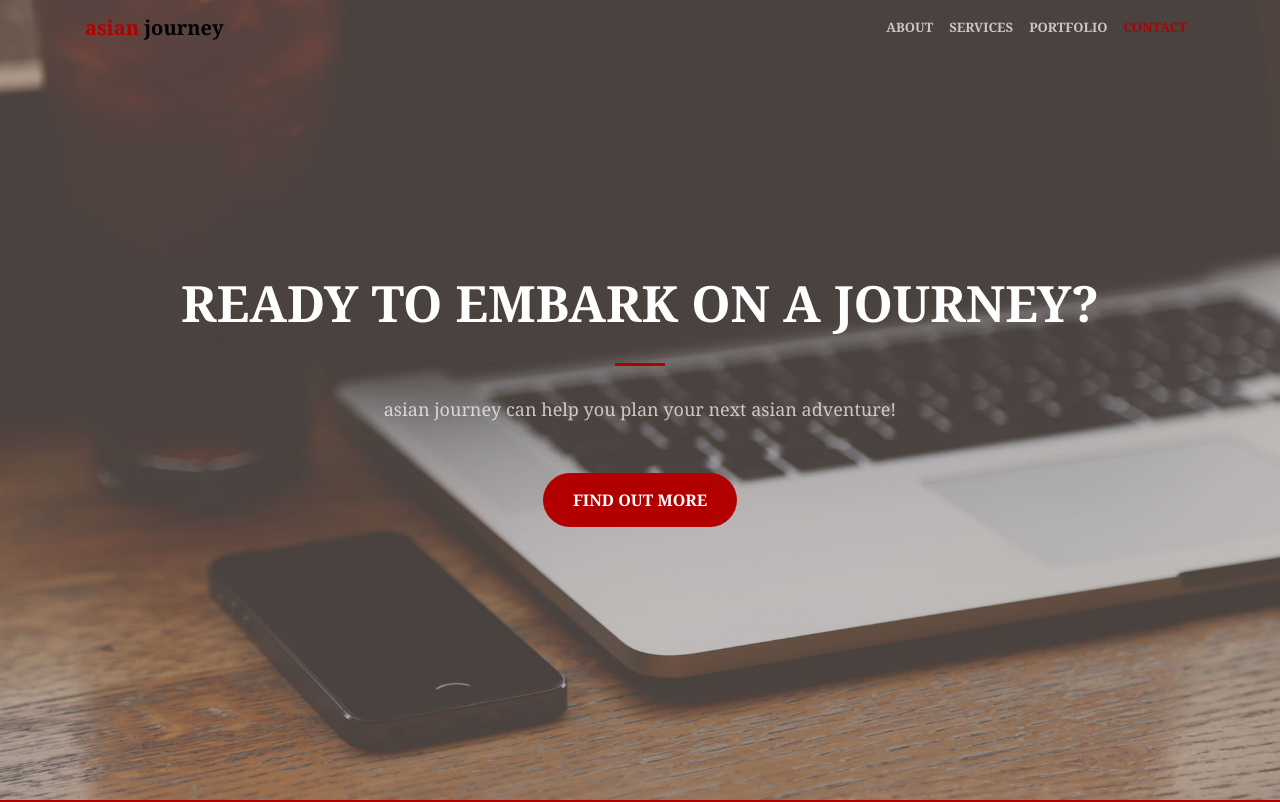
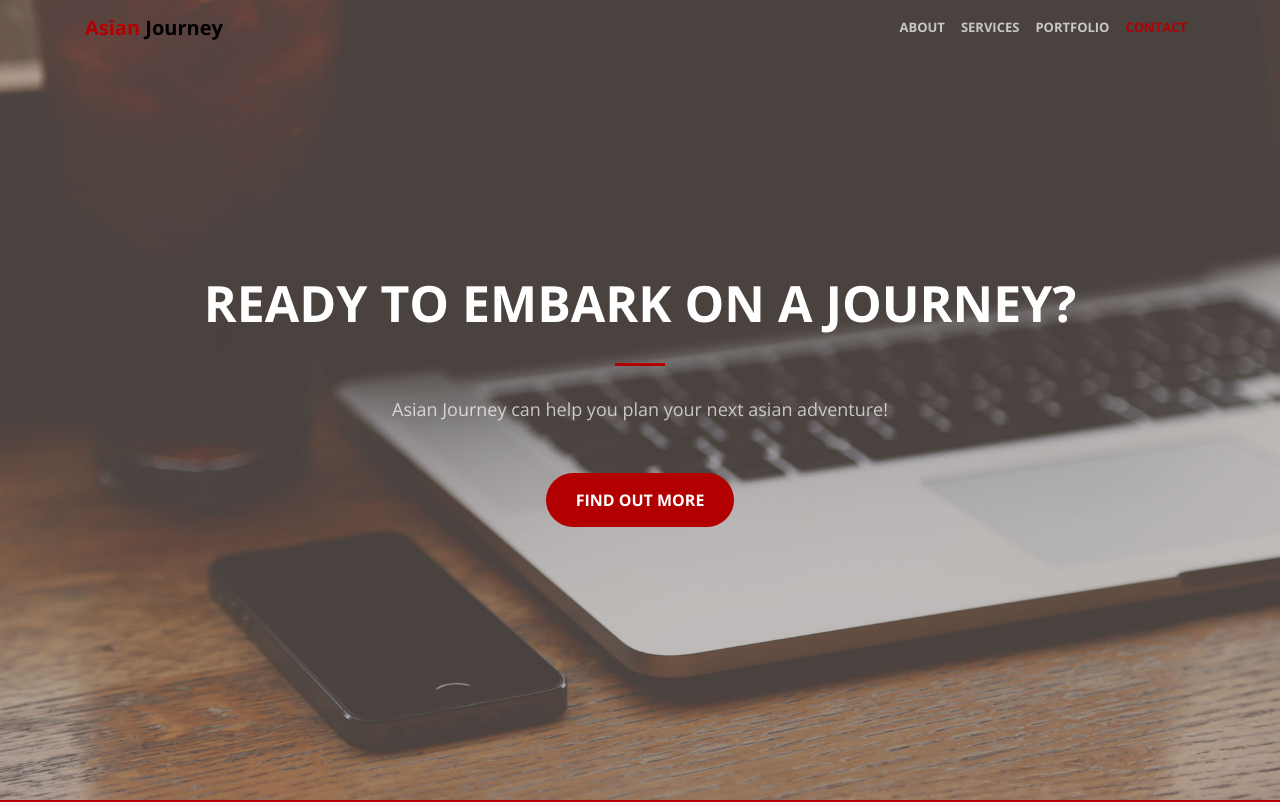
Before and after one commit to afthaj/AsianJourney, a website: page index.html in a window 1280 px wide. Shown: the top 802 px of the page. Drawn offline with nearby package versions, Linux system fonts and the light colour scheme.

Commit message:
2017-10-26-1220
changed the main font from Noto Serif back to Open Sans

```diff
--- a/creative.css
+++ b/creative.css
@@ -1,5 +1,5 @@
 /*!
- * Start Bootstrap - Createive v4.0.0-beta.2 (https://startbootstrap.com/template-overviews/creative)
+ * Start Bootstrap - Creative v4.0.0-beta.2 (https://startbootstrap.com/template-overviews/creative)
  * Copyright 2013-2017 Start Bootstrap
  * Licensed under MIT (https://github.com/BlackrockDigital/startbootstrap-creative/blob/master/LICENSE)
  */
@@ -9,7 +9,7 @@ html {
   height: 100%; }
 
 body {
-  font-family: 'Noto Serif', 'Helvetica Neue', Arial, serif; }
+  font-family: 'Open Sans', 'Helvetica Neue', Arial, serif; }
 
 hr {
   max-width: 50px;
@@ -33,7 +33,7 @@ h3,
 h4,
 h5,
 h6 {
-  font-family: 'Noto Serif', 'Helvetica Neue', Arial, sans-serif; }
+  font-family: 'Open Sans', 'Helvetica Neue', Arial, sans-serif; }
 
 p {
   font-size: 16px;
@@ -80,7 +80,7 @@ body {
 #mainNav {
   border-color: rgba(34, 34, 34, 0.05);
   background-color: white;
-  font-family: 'Noto Serif', 'Helvetica Neue', Arial, sans-serif;
+  font-family: 'Open Sans', 'Helvetica Neue', Arial, sans-serif;
   -webkit-transition: all 0.2s;
   -moz-transition: all 0.2s;
   transition: all 0.2s; }
@@ -88,13 +88,15 @@ body {
     font-weight: 700;
     text-transform: uppercase;
     color: #B20000;
-    font-family: 'Noto Serif', 'Helvetica Neue', Arial, sans-serif; }
+    font-family: 'Open Sans', 'Helvetica Neue', Arial, sans-serif; }
   #mainNav .font-Asian {
     text-transform: none;
-    font-family: 'Noto Serif', 'Helvetica Neue', Arial, sans-serif; }
+    font-family: 'Open Sans', 'Helvetica Neue', Arial, sans-serif;
+    color: #B20000;
   }
   #mainNav .font-Journey {
-
+    text-transform: none;
+    font-family: 'Open Sans', 'Helvetica Neue', Arial, sans-serif;
   }
     #mainNav .navbar-brand:focus, #mainNav .navbar-brand:hover {
       color: #B20000; }
@@ -125,7 +127,11 @@ body {
       border-color: rgba(255, 255, 255, 0.3);
       background-color: transparent; }
       #mainNav .navbar-brand {
-        color: rgba(255, 255, 255, 0.7); }
+        /*
+        color: rgba(255, 255, 255, 0.7);
+        */
+        color: black;
+      }
         #mainNav .navbar-brand:focus, #mainNav .navbar-brand:hover {
           color: white; }
       #mainNav .navbar-nav > li.nav-item > a.nav-link,
@@ -139,7 +145,7 @@ body {
         background-color: white; }
         #mainNav.navbar-shrink .navbar-brand {
           font-size: 16px;
-          color: #B20000; }
+          color: #000; }
           #mainNav.navbar-shrink .navbar-brand:focus, #mainNav.navbar-shrink .navbar-brand:hover {
             color: #B20000; }
         #mainNav.navbar-shrink .navbar-nav > li.nav-item > a.nav-link,
@@ -238,7 +244,7 @@ header.masthead {
       .portfolio-box .portfolio-box-caption .portfolio-box-caption-content .project-category,
       .portfolio-box .portfolio-box-caption .portfolio-box-caption-content .project-name {
         padding: 0 15px;
-        font-family: 'Noto Serif', 'Helvetica Neue', Arial, sans-serif; }
+        font-family: 'Open Sans', 'Helvetica Neue', Arial, sans-serif; }
       .portfolio-box .portfolio-box-caption .portfolio-box-caption-content .project-category {
         font-size: 14px;
         font-weight: 600;
@@ -346,7 +352,7 @@ header.masthead {
   text-transform: uppercase;
   border: none;
   border-radius: 300px;
-  font-family: 'Noto Serif', 'Helvetica Neue', Arial, sans-serif; }
+  font-family: 'Open Sans', 'Helvetica Neue', Arial, sans-serif; }
 
 .btn-xl {
   padding: 15px 30px; }
--- a/css/creative.css
+++ b/css/creative.css
@@ -9,7 +9,7 @@ html {
   height: 100%; }
 
 body {
-  font-family: 'Noto Serif', 'Helvetica Neue', Arial, serif; }
+  font-family: 'Open Sans', 'Helvetica Neue', Arial, serif; }
 
 hr {
   max-width: 50px;
@@ -33,7 +33,7 @@ h3,
 h4,
 h5,
 h6 {
-  font-family: 'Noto Serif', 'Helvetica Neue', Arial, sans-serif; }
+  font-family: 'Open Sans', 'Helvetica Neue', Arial, sans-serif; }
 
 p {
   font-size: 16px;
@@ -80,7 +80,7 @@ body {
 #mainNav {
   border-color: rgba(34, 34, 34, 0.05);
   background-color: white;
-  font-family: 'Noto Serif', 'Helvetica Neue', Arial, sans-serif;
+  font-family: 'Open Sans', 'Helvetica Neue', Arial, sans-serif;
   -webkit-transition: all 0.2s;
   -moz-transition: all 0.2s;
   transition: all 0.2s; }
@@ -88,15 +88,15 @@ body {
     font-weight: 700;
     text-transform: uppercase;
     color: #B20000;
-    font-family: 'Noto Serif', 'Helvetica Neue', Arial, sans-serif; }
+    font-family: 'Open Sans', 'Helvetica Neue', Arial, sans-serif; }
   #mainNav .font-Asian {
     text-transform: none;
-    font-family: 'Noto Serif', 'Helvetica Neue', Arial, sans-serif;
+    font-family: 'Open Sans', 'Helvetica Neue', Arial, sans-serif;
     color: #B20000;
   }
   #mainNav .font-Journey {
     text-transform: none;
-    font-family: 'Noto Serif', 'Helvetica Neue', Arial, sans-serif;
+    font-family: 'Open Sans', 'Helvetica Neue', Arial, sans-serif;
   }
     #mainNav .navbar-brand:focus, #mainNav .navbar-brand:hover {
       color: #B20000; }
@@ -244,7 +244,7 @@ header.masthead {
       .portfolio-box .portfolio-box-caption .portfolio-box-caption-content .project-category,
       .portfolio-box .portfolio-box-caption .portfolio-box-caption-content .project-name {
         padding: 0 15px;
-        font-family: 'Noto Serif', 'Helvetica Neue', Arial, sans-serif; }
+        font-family: 'Open Sans', 'Helvetica Neue', Arial, sans-serif; }
       .portfolio-box .portfolio-box-caption .portfolio-box-caption-content .project-category {
         font-size: 14px;
         font-weight: 600;
@@ -352,7 +352,7 @@ header.masthead {
   text-transform: uppercase;
   border: none;
   border-radius: 300px;
-  font-family: 'Noto Serif', 'Helvetica Neue', Arial, sans-serif; }
+  font-family: 'Open Sans', 'Helvetica Neue', Arial, sans-serif; }
 
 .btn-xl {
   padding: 15px 30px; }
--- a/index.html
+++ b/index.html
@@ -18,12 +18,14 @@
     <link href='https://fonts.googleapis.com/css?family=Open+Sans:300italic,400italic,600italic,700italic,800italic,400,300,600,700,800' rel='stylesheet' type='text/css'>
     <link href='https://fonts.googleapis.com/css?family=Merriweather:400,300,300italic,400italic,700,700italic,900,900italic' rel='stylesheet' type='text/css'>
     <link href="https://fonts.googleapis.com/css?family=Noto+Serif:400,400i,700,700i" rel="stylesheet" type='text/css'>
+    <link href="https://fonts.googleapis.com/css?family=Montserrat:300,400,500,700,900" rel="stylesheet" type='text/css'>
+    <link href="https://fonts.googleapis.com/css?family=Oswald:300,400,700" rel="stylesheet">
 
     <!-- Plugin CSS -->
     <link href="vendor/magnific-popup/magnific-popup.css" rel="stylesheet">
 
     <!-- Custom styles for this template -->
-    <link href="css/creative.css" rel="stylesheet">
+    <link href="creative.css" rel="stylesheet">
 
     <!-- Favicon -->
     <link rel="icon" href="img/favicon.ico" type="image/ico">
@@ -35,7 +37,7 @@
     <!-- Navigation -->
     <nav class="navbar navbar-expand-lg navbar-light fixed-top" id="mainNav">
       <div class="container">
-        <a class="navbar-brand js-scroll-trigger" href="#page-top"><span class="font-Asian">asian</span> <span class="font-Journey">journey</span></a>
+        <a class="navbar-brand js-scroll-trigger" href="#page-top"><span class="font-Asian">Asian</span> <span class="font-Journey">Journey</span></a>
         <button class="navbar-toggler navbar-toggler-right" type="button" data-toggle="collapse" data-target="#navbarResponsive" aria-controls="navbarResponsive" aria-expanded="false" aria-label="Toggle navigation">
           <span class="navbar-toggler-icon"></span>
         </button>
@@ -63,7 +65,7 @@
         <div class="header-content-inner">
           <h1 id="homeHeading">Ready to embark on a journey?</h1>
           <hr>
-          <p>asian journey can help you plan your next asian adventure!</p>
+          <p>Asian Journey can help you plan your next asian adventure!</p>
           <a class="btn btn-primary btn-xl js-scroll-trigger" href="#about">Find Out More</a>
         </div>
       </div>
```
Also changed, not shown: css/creative.min.css.
